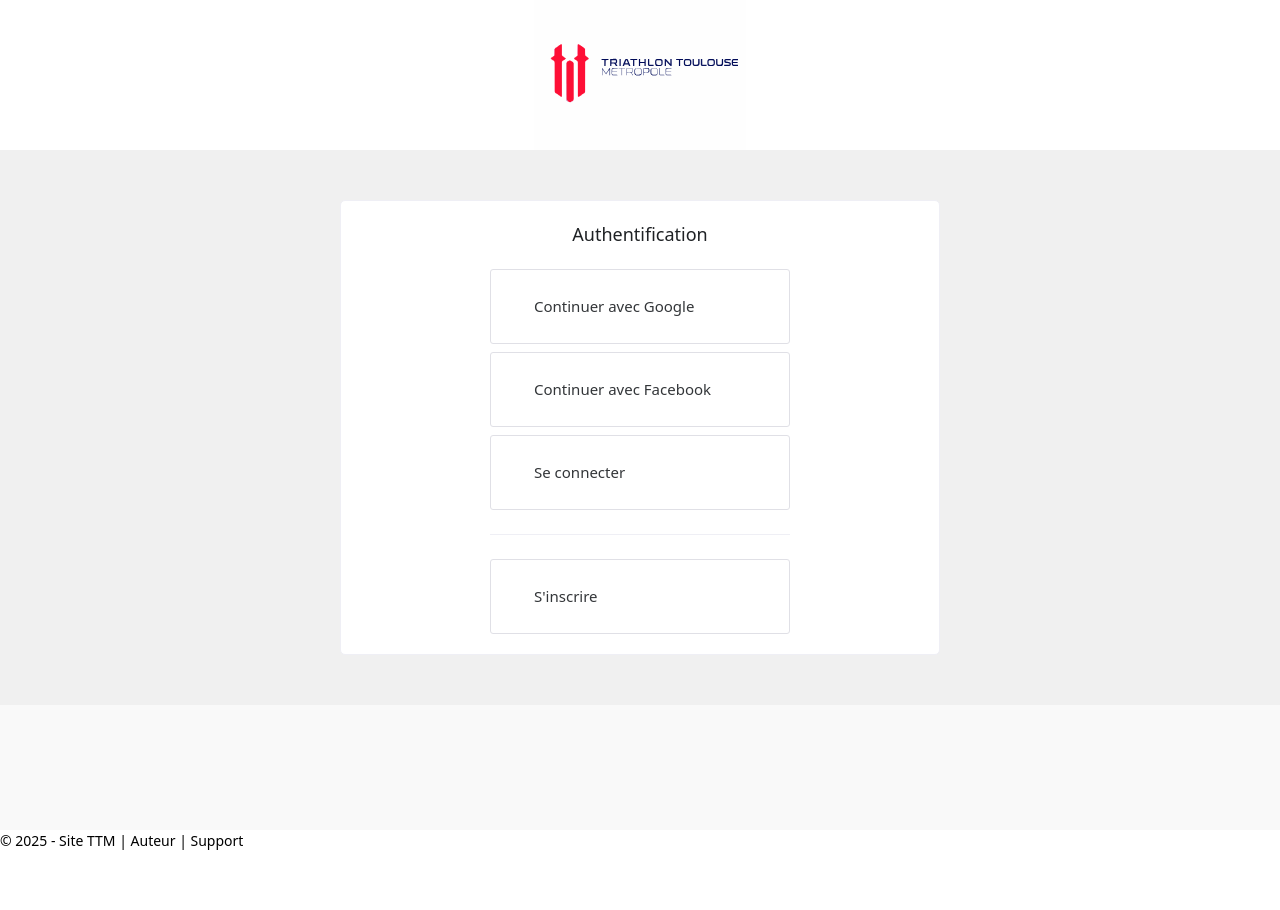
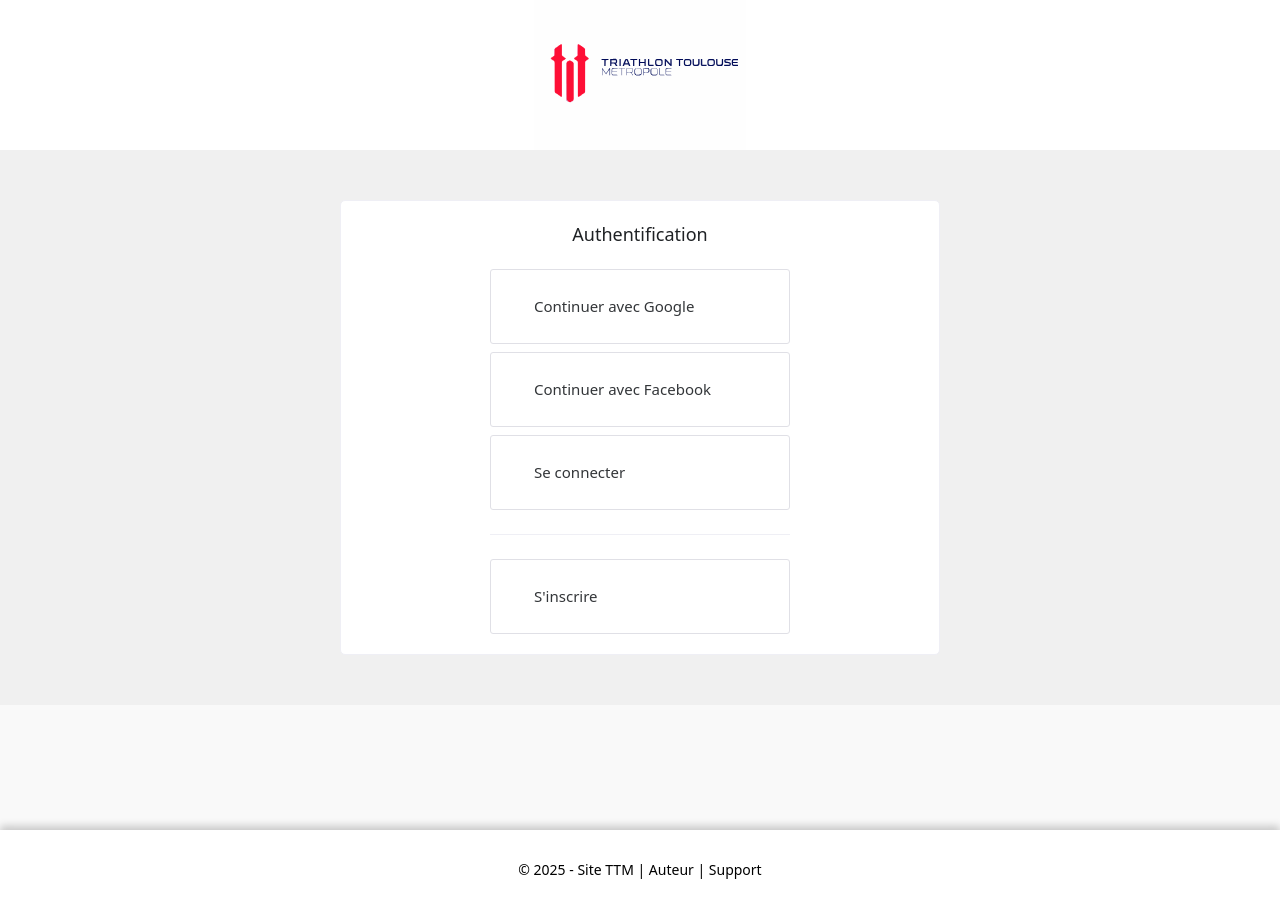
Before and after one commit to Team-TTM/frontend, a Vue app: page /accueil-auth in a window 1280 px wide. Before the commit the page ends 852 px from the top, so only its background shows below. Built offline with nearby package versions, Linux system fonts and the light colour scheme; some icons are missing.

Commit message:
Style : mise en forme footer

```diff
--- a/src/components/FooterComponent.vue
+++ b/src/components/FooterComponent.vue
@@ -6,25 +6,22 @@
   <div class="footer">
     © 2025 - Site TTM | Auteur | Support
   </div>
-
 </template>
 
 
 <style scoped>
 
-footer {
+.footer {
   display: flex;
-  justify-content: center;
+  justify-content: space-around;
   align-items: center;
-  position: fixed;
-  bottom: 0;
-  left: 0;
-  width: 100%; /* Assure qu'il occupe toute la largeur */
-  height: 30vh;
-  background-color: white;
+  width: 100%;
+  height: 10vh;
+  max-height: 150px;
+  background-color: #ffffff; /* Ajoutez une couleur de fond si nécessaire */
   box-shadow: 0 -4px 8px rgba(0, 0, 0, 0.2);
-  font-family: 'Open Sans', 'Helvetica', Arial, sans-serif;
   z-index: 1000;
+  padding: 0 20px;
 }
 
 </style>
```
